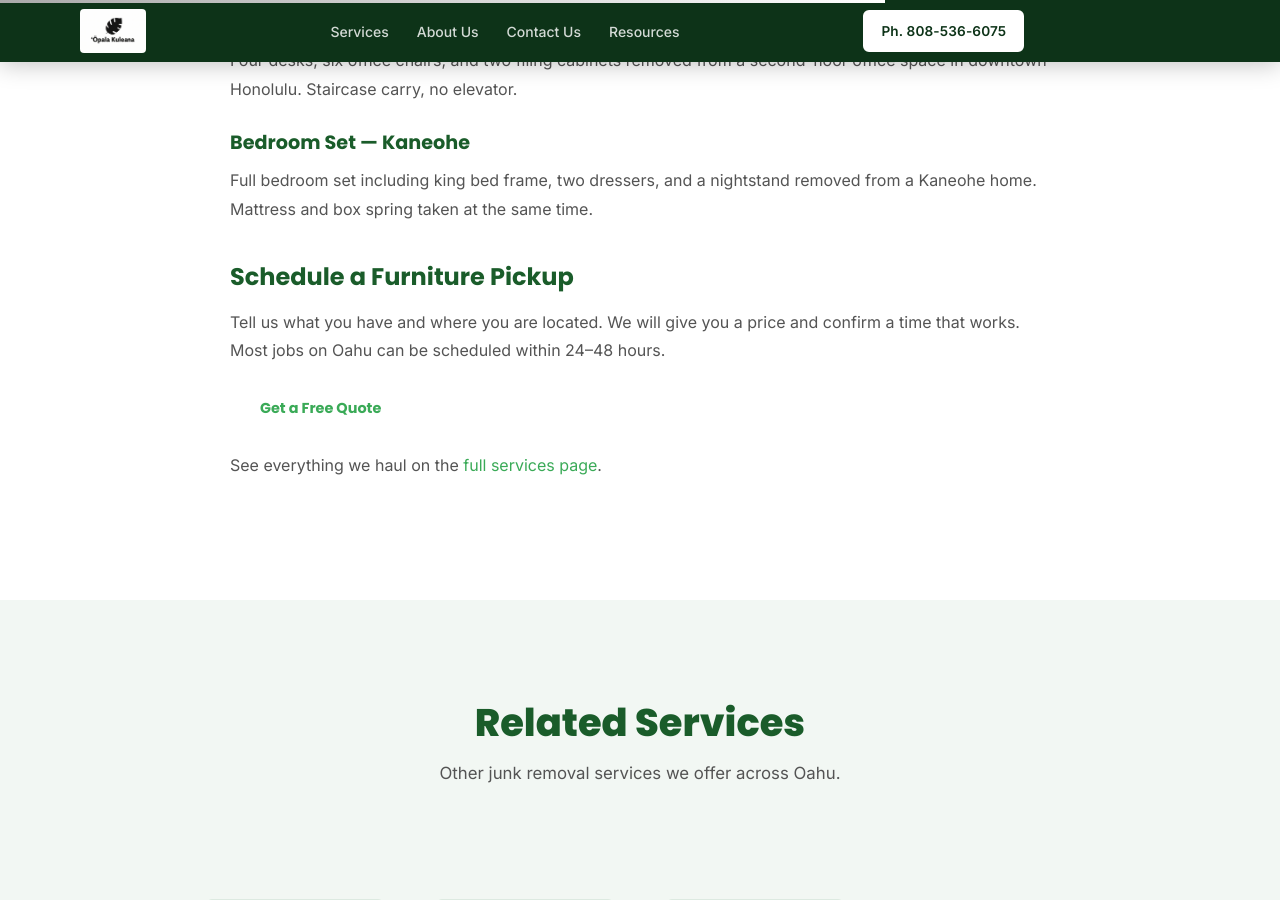
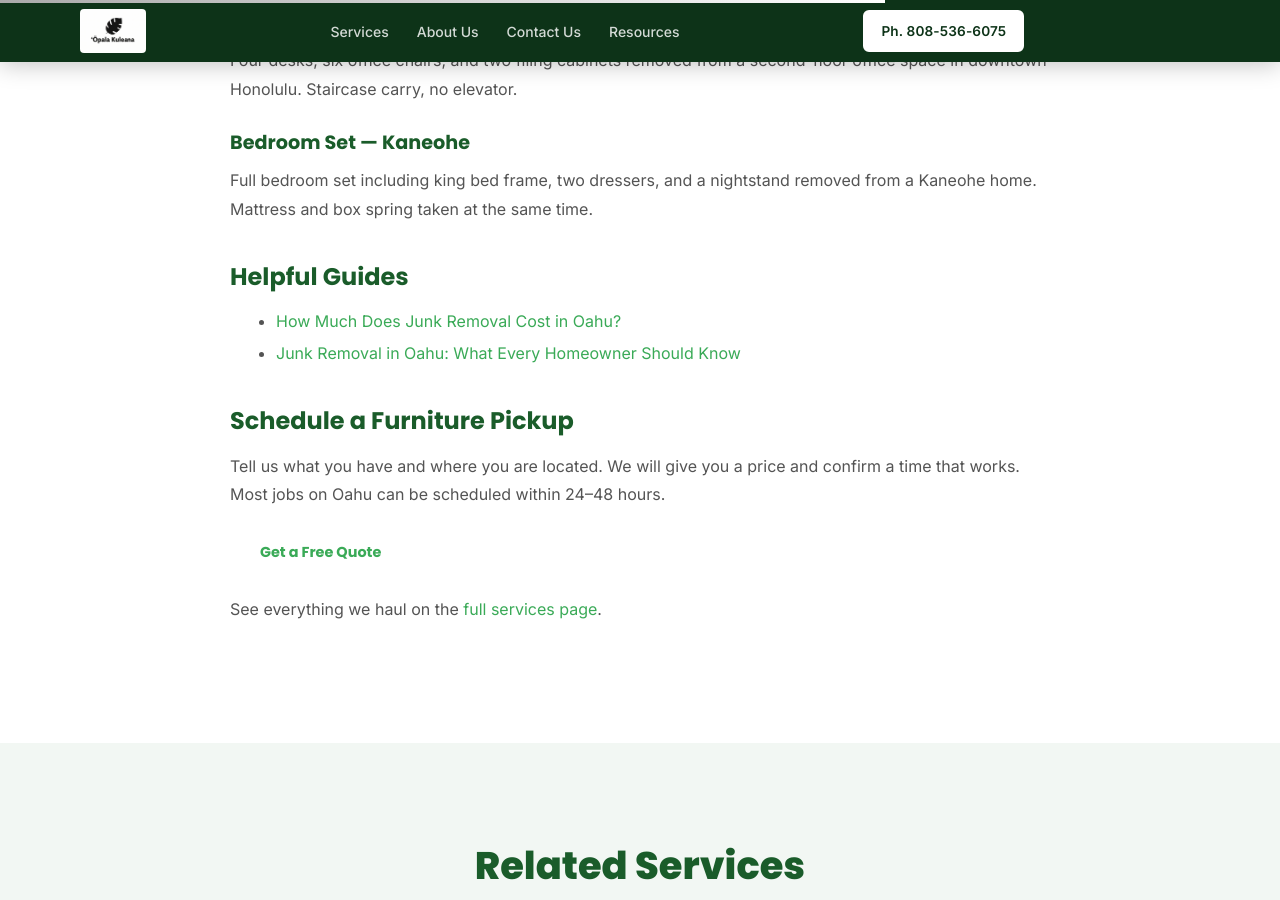
Before and after one commit to tobuku/opalakuleana, a Jekyll site: the page built from _pages/furniture-removal-oahu.html, in a window 1280 px wide and 900 px high, scrolled down 2786 px. Built offline with Jekyll 4.4.1, drawn with Linux system fonts in a browser that asks for light colours; nearby versions of some CDN libraries.

Commit message:
Add internal links: Helpful Guides on service pages, cost guide in FAQ
- Furniture/appliance/mattress pages link to cost guide and general guide
- E-waste page links to Hawaii e-waste disposal guide
- Estate cleanout page links to estate cleanout guide
- Homepage FAQ cost answer links to the cost guide blog post

Co-Authored-By: Claude Opus 4.6 <noreply@anthropic.com>

```diff
--- a/_pages/appliance-removal-oahu.html
+++ b/_pages/appliance-removal-oahu.html
@@ -84,6 +84,12 @@ faq:
   <p><em>This section will feature recent appliance removal jobs completed across Oahu neighborhoods.</em></p>
 </div>
 
+<h2 class="reveal">Helpful Guides</h2>
+<ul class="reveal">
+  <li><a href="/2026/07/13/junk-removal-cost-oahu/">How Much Does Junk Removal Cost in Oahu?</a></li>
+  <li><a href="/2026/03/27/junk-removal-oahu-guide/">Junk Removal in Oahu: What Every Homeowner Should Know</a></li>
+</ul>
+
 <h2 class="reveal">Get a Free Estimate</h2>
 
 <p class="reveal">Appliance removal pricing depends on the number of items, whether refrigerant recovery is required, and your location on Oahu. We do not charge hidden fees. <a href="/contact/">Contact us for a free on-site estimate</a> or browse our full list of <a href="/services/">junk removal services</a> to see everything we handle.</p>
--- a/_pages/furniture-removal-oahu.html
+++ b/_pages/furniture-removal-oahu.html
@@ -125,6 +125,14 @@ faq:
   </div>
 </section>
 
+<section class="reveal">
+  <h2>Helpful Guides</h2>
+  <ul>
+    <li><a href="/2026/07/13/junk-removal-cost-oahu/">How Much Does Junk Removal Cost in Oahu?</a></li>
+    <li><a href="/2026/03/27/junk-removal-oahu-guide/">Junk Removal in Oahu: What Every Homeowner Should Know</a></li>
+  </ul>
+</section>
+
 <section class="reveal service-cta">
   <h2>Schedule a Furniture Pickup</h2>
   <p>
--- a/index.html
+++ b/index.html
@@ -668,7 +668,7 @@ description: "Hawaiian-owned junk removal on Oahu since 2005. Furniture, applian
         </button>
         <div class="faq-answer" role="region">
           <div class="faq-answer-inner">
-            Every job is different, so we provide a free on-site estimate before any work begins. Once we&rsquo;re introduced to the problem, we take into consideration the truck space, labor required, and disposal fees needed to remove it from your premises and clean up the area. We do all the lifting and loading, haul everything away, sort items for donation and recycling whenever possible, pay landfill and disposal fees, and sweep the area before we leave. The price we quote on site is the price you pay.
+            Every job is different, so we provide a free on-site estimate before any work begins. Once we&rsquo;re introduced to the problem, we take into consideration the truck space, labor required, and disposal fees needed to remove it from your premises and clean up the area. We do all the lifting and loading, haul everything away, sort items for donation and recycling whenever possible, pay landfill and disposal fees, and sweep the area before we leave. The price we quote on site is the price you pay. For a detailed breakdown, see our guide: <a href="/2026/07/13/junk-removal-cost-oahu/">How Much Does Junk Removal Cost in Oahu?</a>
           </div>
         </div>
       </div>
```
Also changed, not shown: _pages/estate-cleanout-oahu.html (+7 -0 lines), _pages/ewaste-electronics-removal-oahu.html (+7 -0 lines), _pages/mattress-removal-oahu.html (+8 -0 lines).
